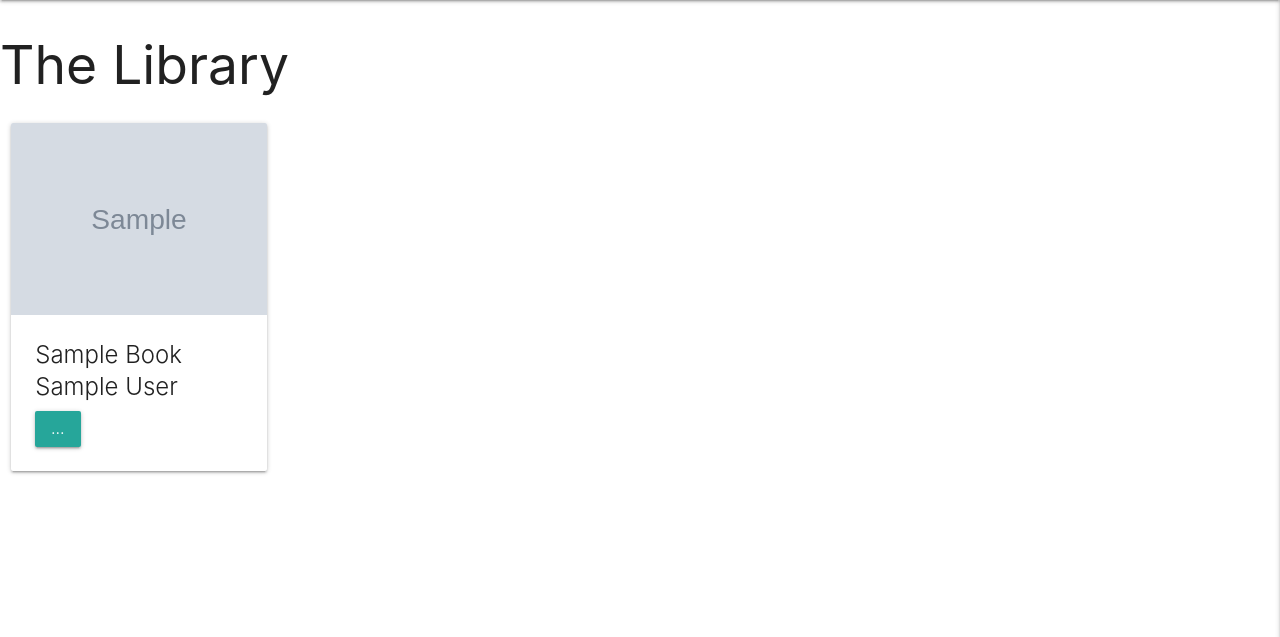
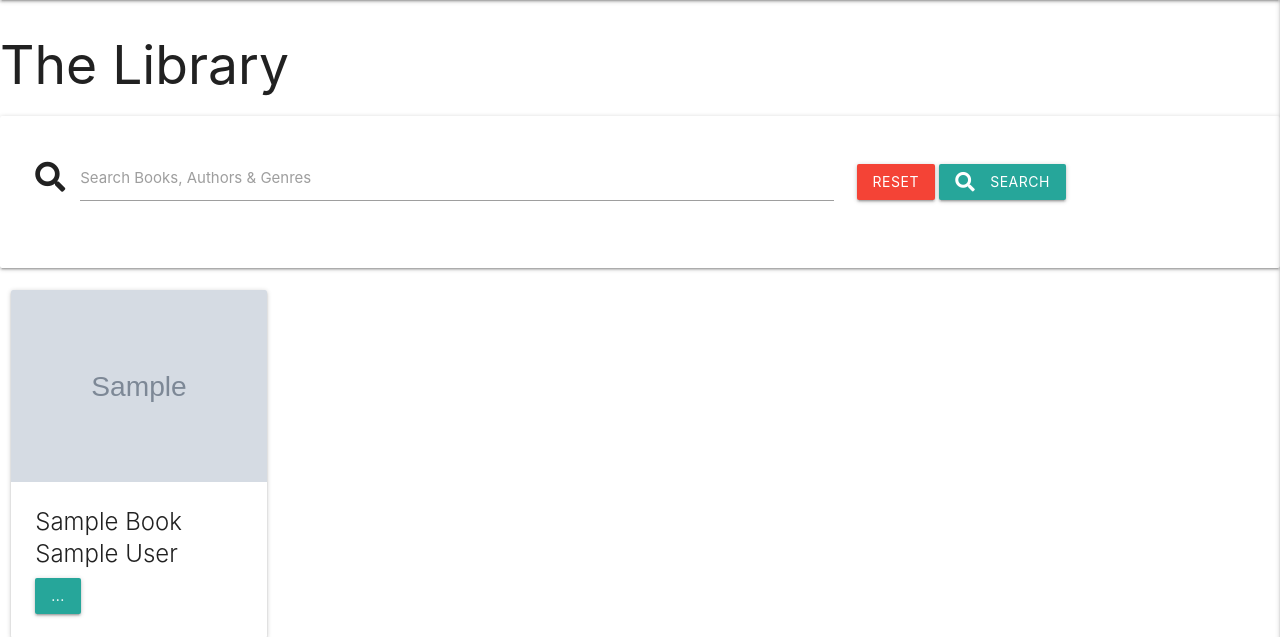
Before and after one commit to stefbez/the-book-club, a Flask app: page / in a window 1280 px wide. Shown: the part 64-701 px from the top of the page. Run offline with Flask 2, Linux system fonts and the light colour scheme; grey boxes marked "Sample" are stand-in pictures; a database or web service that is not in the repository returns one stand-in record (values such as "Sample title"); some libraries are stand-ins or nearby versions.

Commit message:
Add search functionality

```diff
--- a/app.py
+++ b/app.py
@@ -29,6 +29,15 @@ def library():
     # else:
     #     user = None
 
+    return render_template(
+        "library.html", books=books, genre=genre)
+
+
+@app.route("/search", methods=["GET", "POST"])
+def search():
+    query = request.form.get("query")
+    books = list(mongo.db.books.find({"$text": {"$search": query}}))
+    genre = list(mongo.db.genre.find())
     return render_template(
         "library.html", books=books, genre=genre)
 
--- a/templates/library.html
+++ b/templates/library.html
@@ -2,7 +2,25 @@
 {% block content %}
     <h2>The Library</h2>
 
+<div class="row card-panel">
+    <form action="{{ url_for('search') }}" method="post" class="col s12">
+        <div class="row valign-wrapper centre-align">
+            <div class="input-field col s12 m8">
+                <i class="fas fa-search prefix"></i>
+                <input type="text" name="query" id="query" minlength="3" class="validate" required>
+                <label for="query">Search Books, Authors & Genres</label>
+            </div>
+            <div class="col s12 m4">
+                <a href="{{ url_for('library') }}" class="red btn">Reset</a>
+                <button type="submit" class="btn">
+                    <i class="fas fa-search left"></i> Search
+                </button>
+            </div>
+        </div>
+    </form>
+</div>
 
+{% if books|length > 0 %}
 
     <div class="row">
 
@@ -46,4 +64,7 @@
 {% endfor %}
 
    </div>
+   {% else %}
+   <h2>No Results</h2>
+   {% endif %}
 {% endblock %}
```
